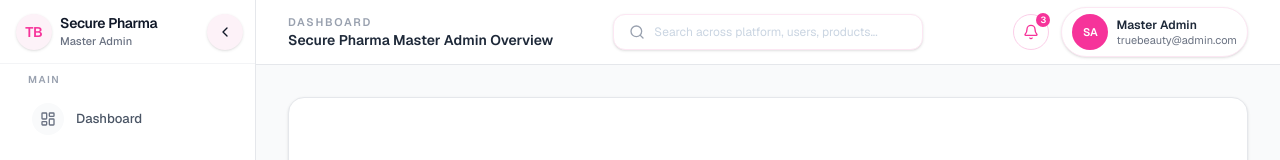
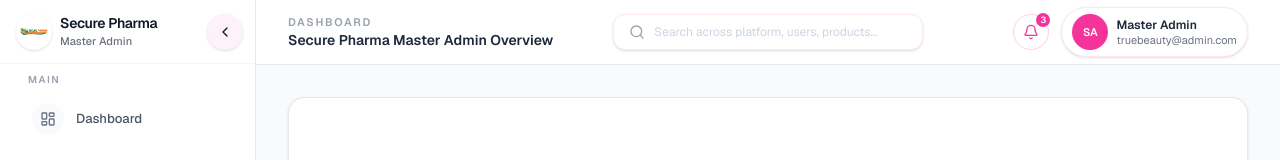
Before and after one commit to ZoyaAnsari19/secure-pharma-master-admin, a Next.js app: page /dashboard/franchise-management/franchise-details in a window 1280 px wide. Shown: the top 160 px of the page. Built offline with nearby package versions, Linux system fonts and the light colour scheme.

Commit message:
Update Sidebar component: Replace text logo with image logo for improved branding. Enhance layout by wrapping logo in a link to the dashboard, ensuring better navigation and visual consistency.

```diff
--- a/src/components/layout/Sidebar.tsx
+++ b/src/components/layout/Sidebar.tsx
@@ -2,6 +2,7 @@
 
 import { useEffect, useState, ReactNode } from "react";
 import Link from "next/link";
+import Image from "next/image";
 import { usePathname } from "next/navigation";
 import {
   LayoutDashboard,
@@ -128,9 +129,16 @@ export function Sidebar({ onOpenChange }: SidebarProps) {
   const SidebarContent = (
     <div className="flex h-full flex-col bg-white">
       <div className="flex h-16 items-center justify-between border-b border-gray-100 px-4 pr-3">
-        <div className="flex items-center gap-2">
-          <div className="flex h-9 w-9 items-center justify-center rounded-full bg-pink-50 text-pink-500 shadow-sm">
-            <span className="text-sm font-semibold">TB</span>
+        <Link href="/dashboard" className="flex items-center gap-2">
+          <div className="relative h-9 w-9 overflow-hidden rounded-full bg-white shadow-sm">
+            <Image
+              src="/images/logo.png"
+              alt="Secure Pharma logo"
+              fill
+              sizes="36px"
+              className="object-contain p-1"
+              priority
+            />
           </div>
           {!isCollapsed && (
             <div className="flex flex-col">
@@ -142,7 +150,7 @@ export function Sidebar({ onOpenChange }: SidebarProps) {
               </span>
             </div>
           )}
-        </div>
+        </Link>
         <Button
           variant="ghost"
           size="icon"
@@ -244,9 +252,18 @@ export function Sidebar({ onOpenChange }: SidebarProps) {
           <div className="fixed inset-0 z-40 flex">
             <div className="relative flex w-64 flex-col border-r border-gray-200 bg-white pb-4 pt-3 shadow-xl">
               <div className="flex items-center justify-between px-4">
-                <span className="text-sm font-semibold text-gray-900">
-                  True Beauty
-                </span>
+                <Link href="/dashboard" className="flex items-center gap-2">
+                  <div className="relative h-8 w-28">
+                    <Image
+                      src="/images/logo.png"
+                      alt="Secure Pharma logo"
+                      fill
+                      sizes="112px"
+                      className="object-contain"
+                      priority
+                    />
+                  </div>
+                </Link>
                 <button
                   className="flex h-8 w-8 items-center justify-center rounded-full bg-pink-50 text-pink-500"
                   onClick={closeMobile}
```
Also changed, not shown: public/images/logo.png (added).
